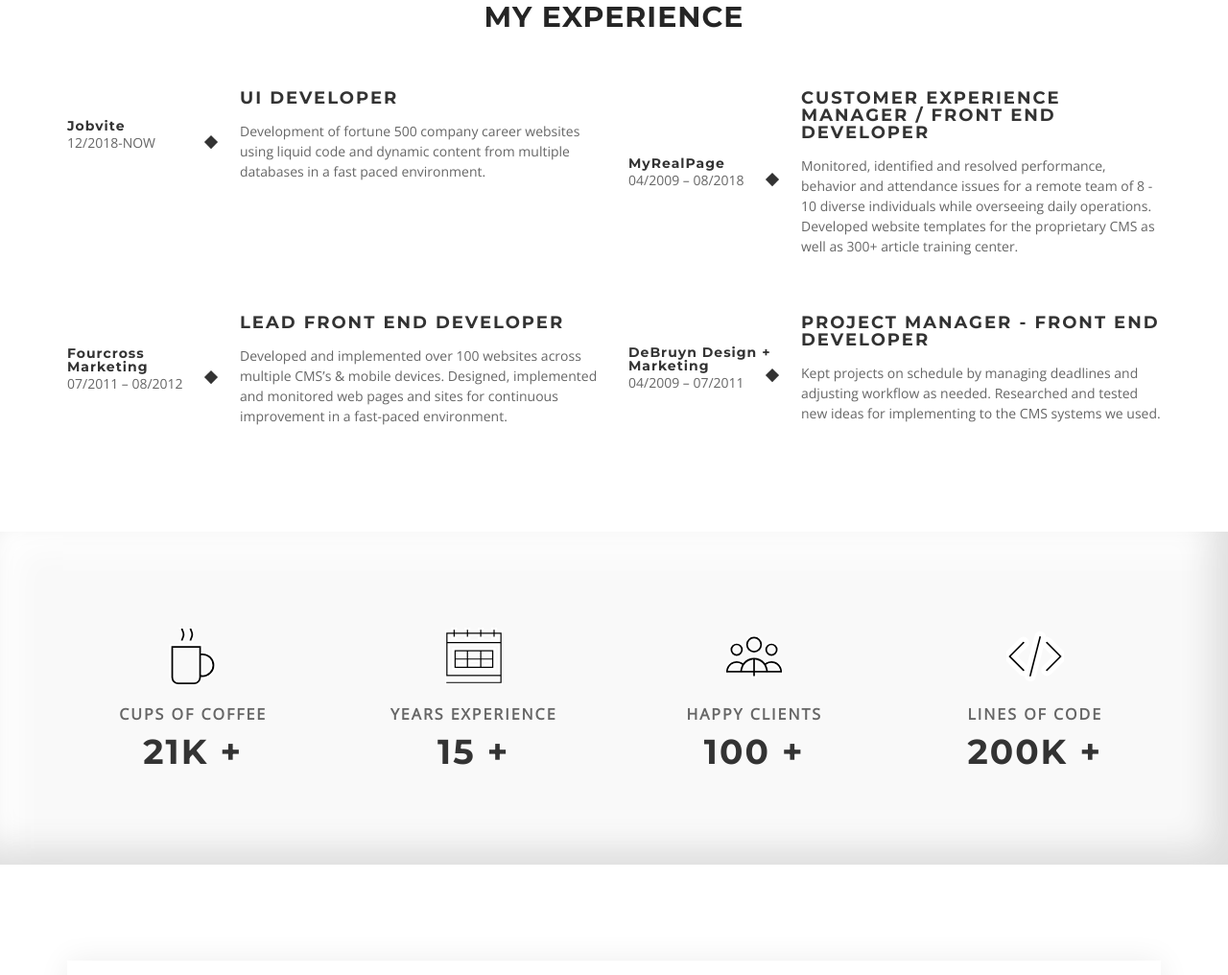
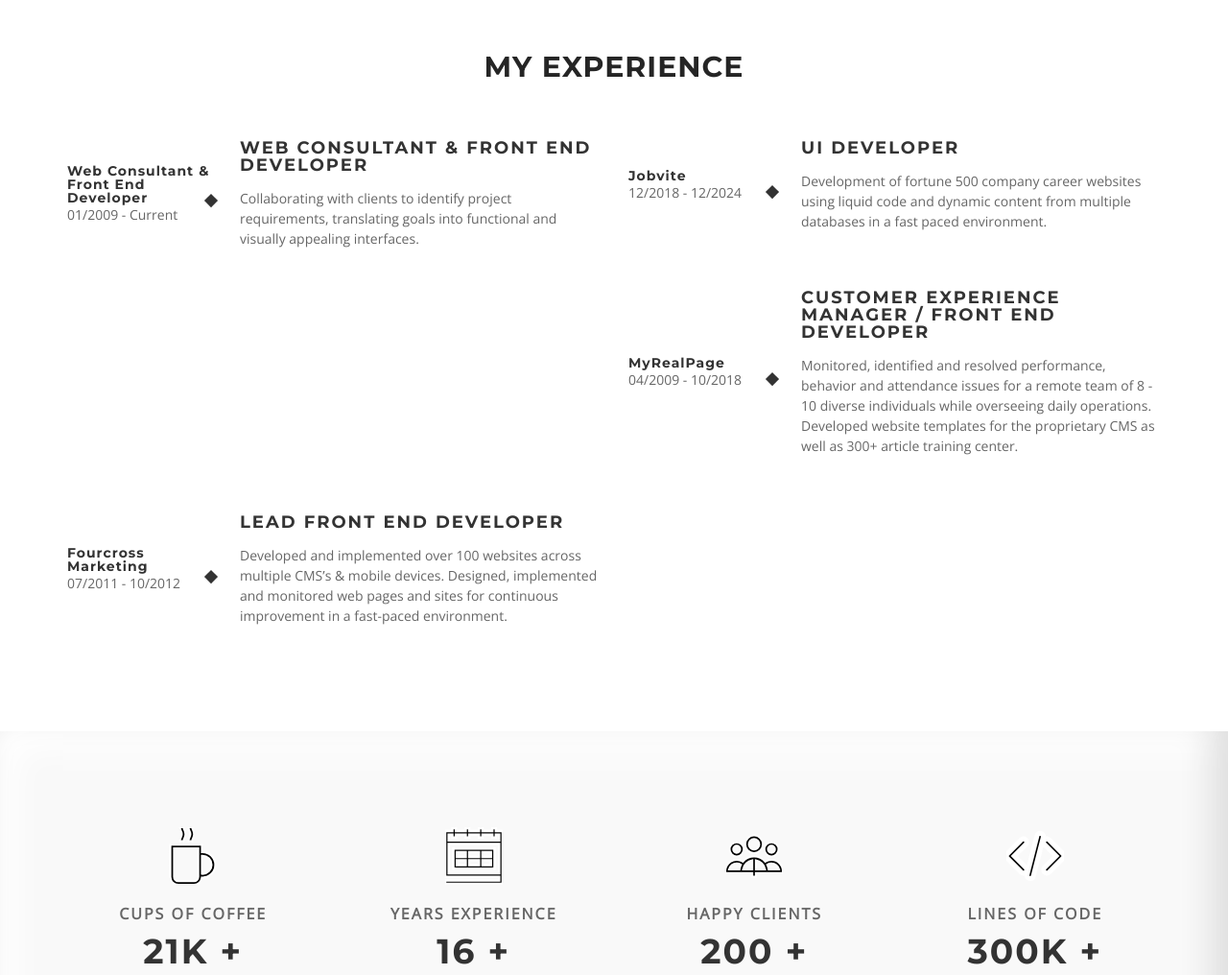
Before and after one commit to dottDesign/portfolio, a plain HTML site: page index.html in a window 1280 px wide. Shown: the part 2092-3108 px from the top of the page at 96% size. Drawn offline with nearby package versions, Linux system fonts and the light colour scheme; some packages are replaced by stand-ins of ours; a script that the page names is missing.

Commit message:
Update index.html

```diff
--- a/index.html
+++ b/index.html
@@ -155,13 +155,15 @@
                             <h3 class="text-center">About Me</h3>
 
 
-<p>Hi there! I'm Derrick, and over the past 16+ years I've been working as a front-end developer with many CMS platforms, various languages and dozens of different editing application.</p>
+<p>Hi there! I'm Derrick, I am a web development leader with 16+ years of experience, leading teams and delivering successful projects.</p>
 
 <p>I love a good challenge, whether it's designing something new or collaborating with clients to create something you wouldn't have thought possible. </p>
 <blockquote>“No! Try not. Do. Or do not. There is no try.” <br/><cite>~Yoda</cite></blockquote>
 
+<p>
+Expertise spans front-end development, CMS/eCommerce, branding, and team leadership. Proven ability to lead cross functional teams, mentor developers, and implement efficient workflows. Successfully delivered 200+ high-traffic, accessible websites with optimized performance and user engagement. Skilled in UI/UX, CMS integrations, and translating client needs into successful, results-driven solutions.</p>
 
-<p>In my current role as UI Developer for Jobvite, I take pride in ensuring our clients get exactly what they want and need. When I'm not working in my home office, you'll find me spending time with my beautiful wife, two amazing children & friends.</p>
+<p>I take pride in ensuring our clients get exactly what they want and need. When I'm not working in my home office, you'll find me spending time with my beautiful wife, two amazing children & friends.</p>
 
 <p>                     <a href="cv/Derrick-Ottenbreit-Resume.pdf" class="download-btn">Download My CV</a></p>
 
@@ -269,11 +271,23 @@
                 </div>
             </div>
             <div class="row">
+
+                <div class="col-md-6 col-lg-6 col-sm-12 col-xs-12">
+                    <div class="single-experience wow fadeIn" style="visibility: visible; animation-name: fadeIn;">
+                        <div class="working-organization">
+                            <h5>Web Consultant & Front End Developer</h5>
+                            <p>01/2009 - Current</p>
+                        </div>
+                        <h3>Web Consultant & Front End Developer</h3>
+                        <p>Collaborating with clients to identify project requirements, translating goals into functional and visually appealing interfaces.</p>
+                    </div>
+                </div>
+
                 <div class="col-md-6 col-lg-6 col-sm-12 col-xs-12">
                     <div class="single-experience wow fadeIn" style="visibility: visible; animation-name: fadeIn;">
                         <div class="working-organization">
                             <h5>Jobvite</h5>
-                            <p>12/2018-NOW</p>
+                            <p>12/2018 - 12/2024 </p>
                         </div>
                         <h3>UI Developer</h3>
                         <p>Development of fortune 500 company career websites using liquid code and dynamic content from multiple databases in a fast paced environment. </p>
@@ -283,7 +297,7 @@
                     <div class="single-experience wow fadeIn" style="visibility: visible; animation-name: fadeIn;">
                         <div class="working-organization">
                             <h5>myRealPage</h5>
-                            <p>04/2009 – 08/2018</p>
+                            <p>04/2009 - 10/2018</p>
                         </div>
                         <h3>Customer Experience Manager / Front End Developer</h3>
                         <p>Monitored, identified and resolved performance, behavior and attendance issues for a remote team
@@ -294,23 +308,14 @@ of 8 - 10 diverse individuals while overseeing daily operations. Developed websi
                     <div class="single-experience wow fadeIn" style="visibility: visible; animation-name: fadeIn;">
                         <div class="working-organization">
                             <h5>Fourcross Marketing</h5>
-                            <p>07/2011 – 08/2012</p>
+                            <p>07/2011 - 10/2012</p>
                         </div>
                         <h3>Lead Front End Developer</h3>
                         <p>Developed and implemented over 100 websites across multiple CMS’s & mobile devices. Designed, implemented and monitored web pages and sites for continuous improvement in a
 fast-paced environment.</p>
                     </div>
                 </div>
-                <div class="col-md-6 col-lg-6 col-sm-12 col-xs-12">
-                    <div class="single-experience wow fadeIn" style="visibility: visible; animation-name: fadeIn;">
-                        <div class="working-organization">
-                            <h5>deBruyn Design + Marketing</h5>
-                            <p>04/2009 – 07/2011</p>
-                        </div>
-                        <h3>Project Manager - Front End Developer</h3>
-                        <p>Kept projects on schedule by managing deadlines and adjusting workflow as needed. Researched and tested new ideas for implementing to the CMS systems we used.</p>
-                    </div>
-                </div>
+
             </div>
         </div>
     </section>
@@ -332,21 +337,21 @@ fast-paced environment.</p>
                     <div class="single-fun-fact text-center wow fadeIn">
                         <div class="fact-icon"><img src="img/calendar.svg" alt=""></div>
                         <p>Years Experience</p>
-                        <h3><span class="counter">15</span> +</h3>
+                        <h3><span class="counter">16</span> +</h3>
                     </div>
                 </div>
                 <div class="col-md-3 col-lg-3 col-sm-6 col-xs-12">
                     <div class="single-fun-fact text-center wow fadeIn">
                         <div class="fact-icon"><img src="img/employees.svg" alt=""></div>
                         <p>Happy Clients</p>
-                        <h3><span class="counter">100</span> +</h3>
+                        <h3><span class="counter">200</span> +</h3>
                     </div>
                 </div>
                 <div class="col-md-3 col-lg-3 col-sm-6 col-xs-12">
                     <div class="single-fun-fact text-center wow fadeIn">
                         <div class="fact-icon"><img src="img/code.svg" alt=""></div>
                         <p>Lines Of Code</p>
-                        <h3><span class="counter">200</span>k +</h3>
+                        <h3><span class="counter">300</span>k +</h3>
                     </div>
                 </div>
             </div>
```
